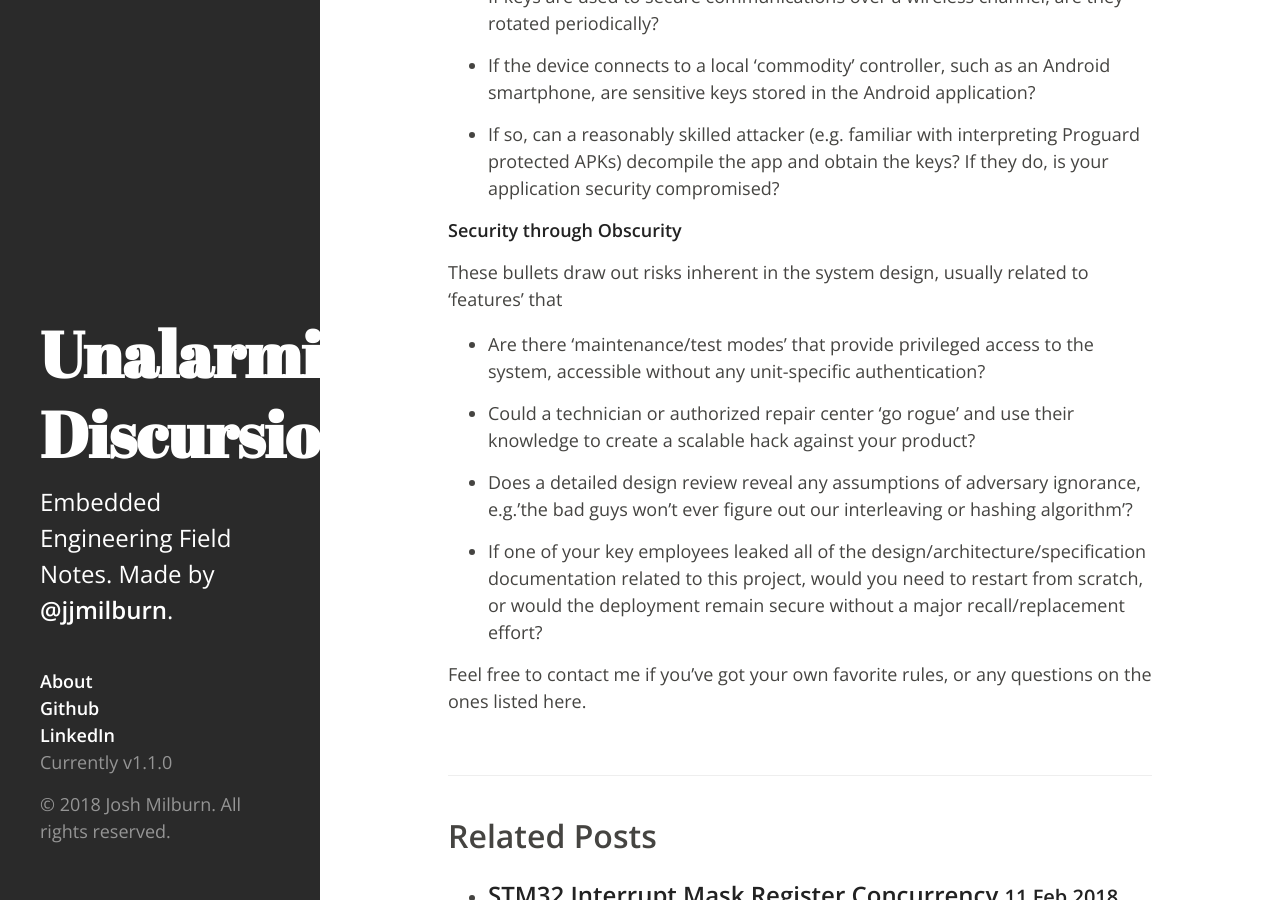
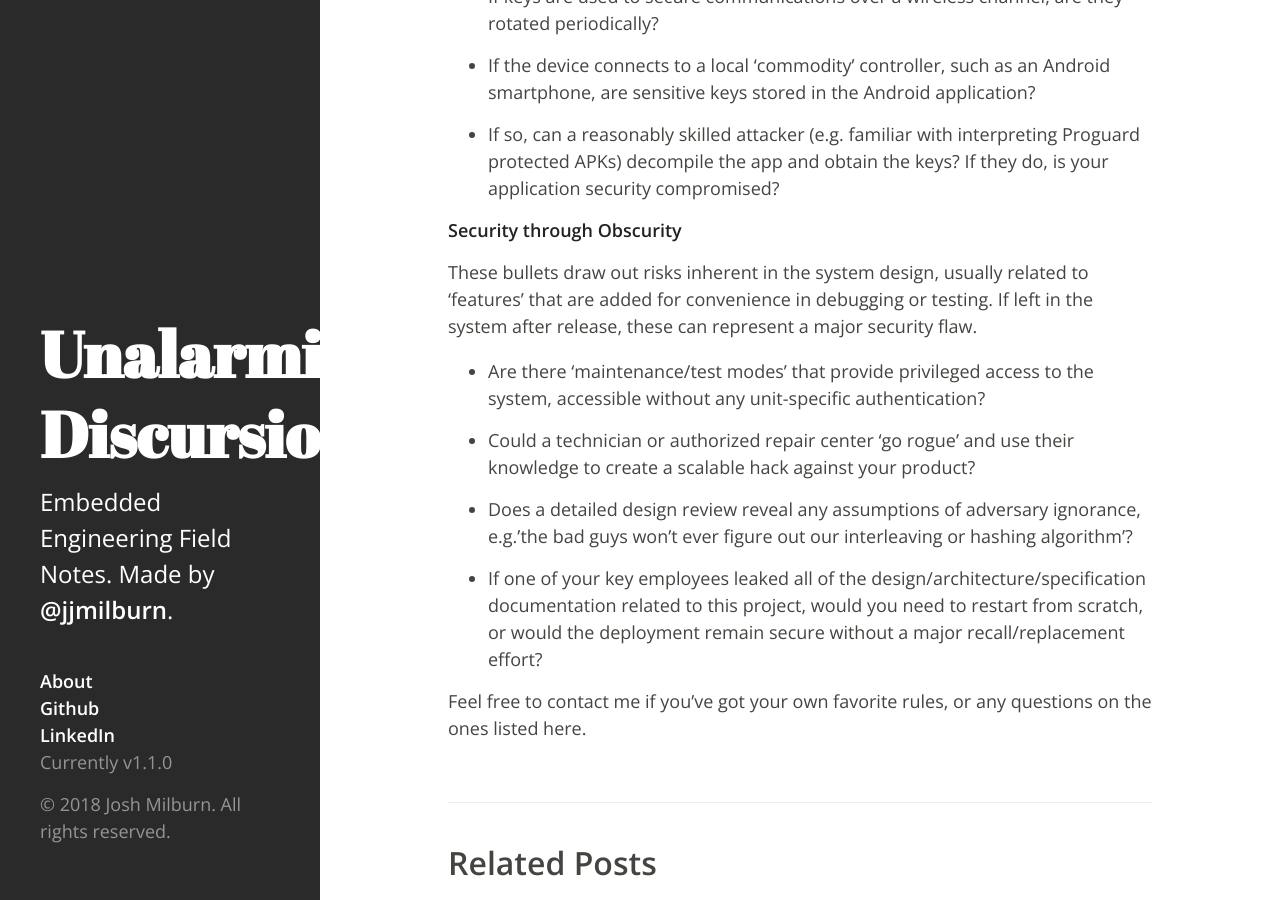
Before and after one commit to jjmilburn/jjmilburn.github.io, a Jekyll site: the page built from _posts/2018-04-09-IOT-Security-Questions.md, in a window 1280 px wide and 900 px high, scrolled down 1962 px. Built offline with Jekyll 4.4.1, drawn with Linux system fonts in a browser that asks for light colours.

Commit message:
Finish sentence on security-through-obscurity

```diff
--- a/_posts/2018-04-09-IOT-Security-Questions.md
+++ b/_posts/2018-04-09-IOT-Security-Questions.md
@@ -78,7 +78,9 @@ the app and obtain the keys?  If they do, is your application security compromis
 
 **[Security through Obscurity](https://stackoverflow.com/questions/533965/why-is-security-through-obscurity-a-bad-idea)**
 
-These bullets draw out risks inherent in the system design, usually related to 'features' that
+These bullets draw out risks inherent in the system design, usually related to 'features' that are added for
+convenience in debugging or testing. If left in the system after release, these can represent a major security
+flaw.
 
 * Are there 'maintenance/test modes' that provide privileged access to the system, accessible without any
 unit-specific authentication?
```
